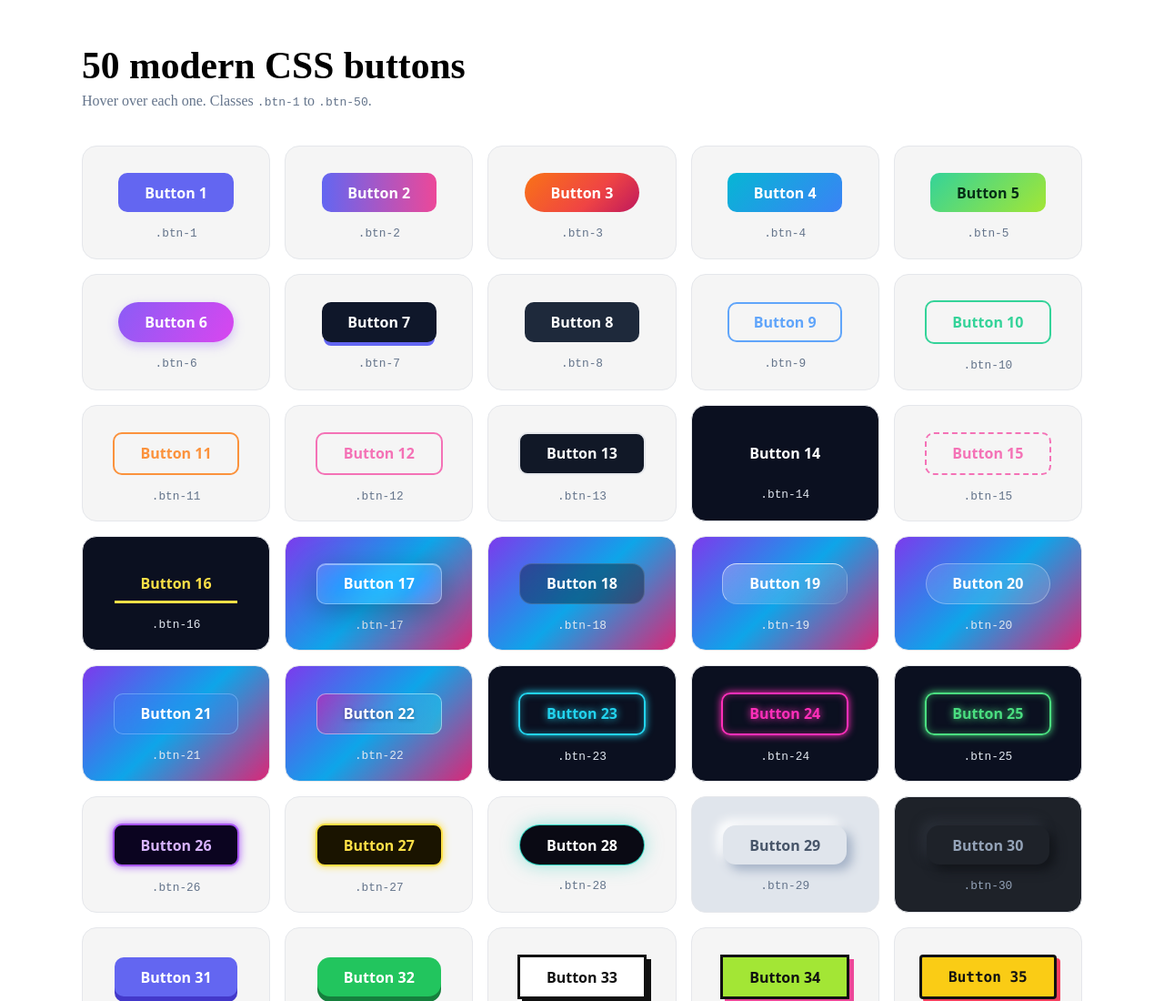
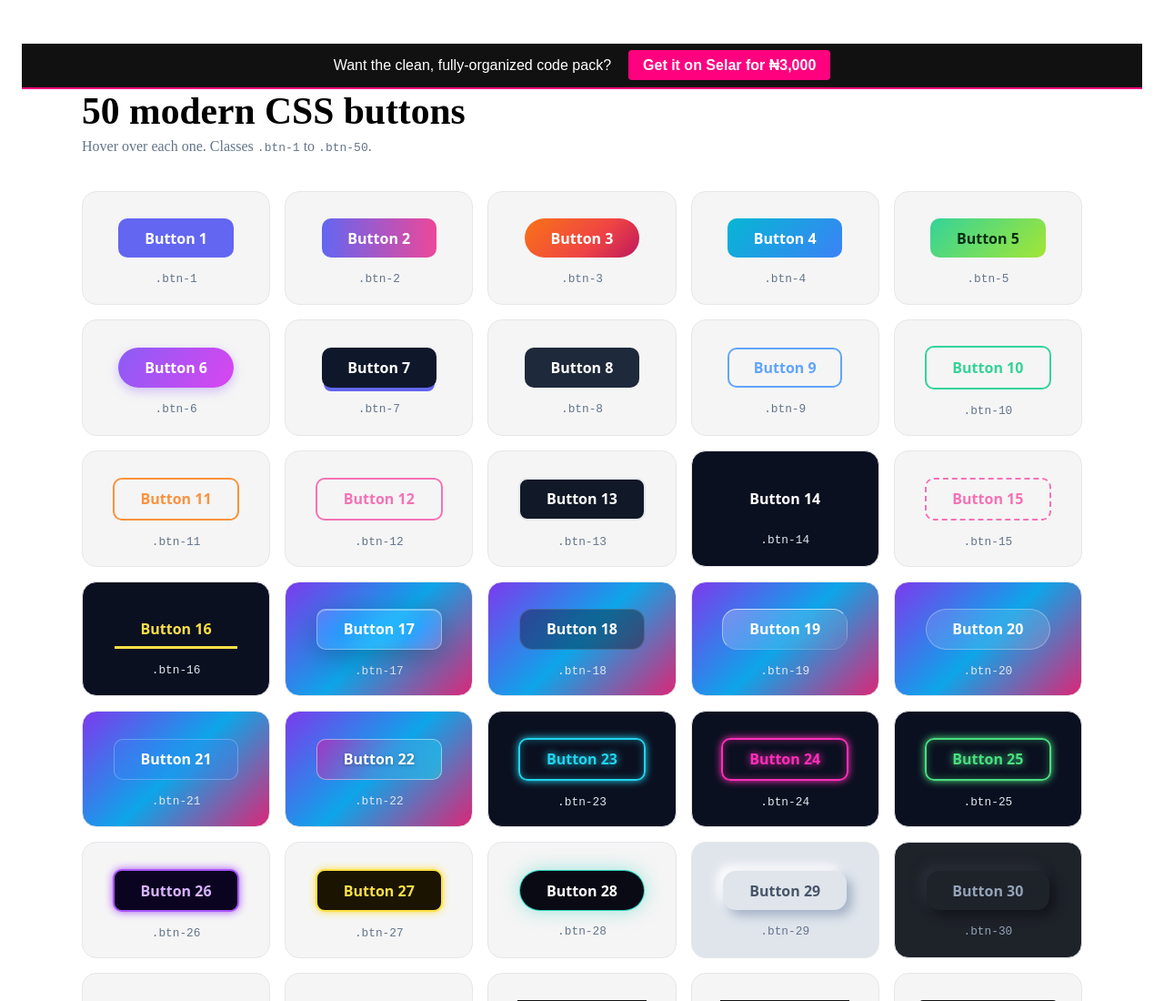
Before and after one commit to infernoxi-dev/50-css-btns, a plain HTML site: page index.html in a window 1280 px wide. Shown: the top 1100 px of the page at 91% size. Drawn offline with Linux system fonts and the light colour scheme.

Commit message:
Update index.html

```diff
--- a/index.html
+++ b/index.html
@@ -40,6 +40,11 @@
 </head>
 
 <body>
+  <div style="background: #111; padding: 15px; text-align: center; border-bottom: 2px solid #ff007f;">
+    <span style="color: #fff; font-family: sans-serif; margin-right: 15px;">Want the clean, fully-organized code pack?</span>
+    <a href="https://selar.co" style="background: #ff007f; color: #fff; padding: 8px 16px; text-decoration: none; border-radius: 4px; font-weight: bold; font-family: sans-serif;">Get it on Selar for ₦3,000</a>
+  </div>
+
 <header>
   <h1>50 modern CSS buttons</h1>
   <p>Hover over each one. Classes <code>.btn-1</code> to <code>.btn-50</code>.</p>
```
